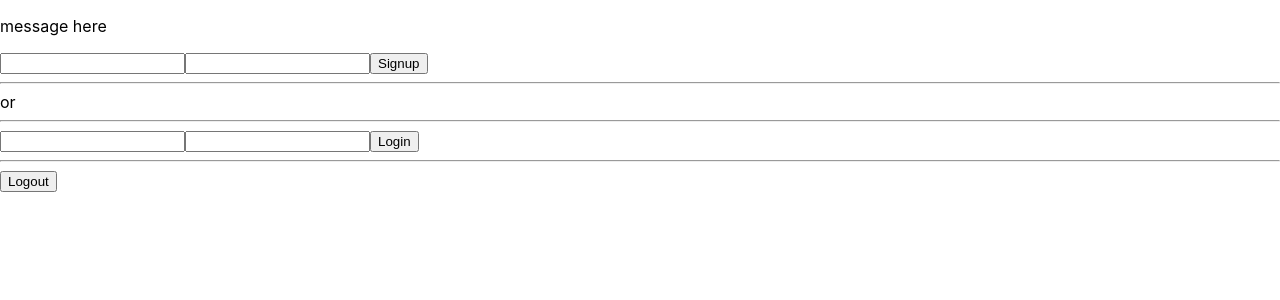
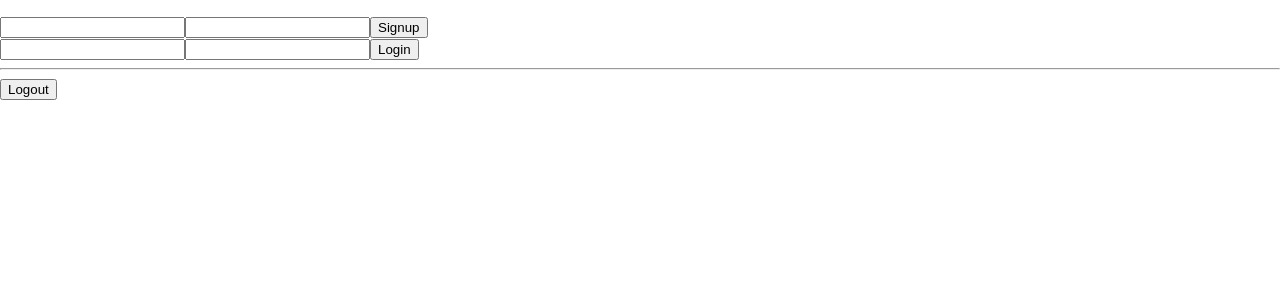
Before and after one commit to ilynne/bus-dashboard, a React (Create React App) app in the folder client/: page / in a window 1280 px wide. Shown: the top 300 px of the page. Built offline with nearby package versions, Linux system fonts and the light colour scheme.

Commit message:
displays sign up when logged out

```diff
--- a/client/src/components/LoginSignup.js
+++ b/client/src/components/LoginSignup.js
@@ -8,10 +8,10 @@ export default class LoginSignup extends React.Component {
   render() {
     return (
       <div>
-        <Signup></Signup>
-        <hr />
-        or
-        <hr />
+        { this.props.isSignedIn
+          ? null
+          : <Signup isSignedIn={this.props.isSignedIn}></Signup>
+        }
         <Login
           isSignedIn={this.props.isSignedIn}
           loginUser={this.props.loginUser}
--- a/client/src/components/Signup.js
+++ b/client/src/components/Signup.js
@@ -5,7 +5,8 @@ export default class Signup extends React.Component {
   state = {
     email: '',
     password: '',
-    message: 'message here'
+    message: '',
+    signedUp: false
   }
 
   handleInputChange = (e) => {
@@ -34,12 +35,15 @@ export default class Signup extends React.Component {
     switch(res) {
       case 200:
         this.setMessage('Success! You can login now.');
+        this.setSignedup(true);
         break;
       case 409:
         this.setMessage('A user with that email already exists.');
+        this.setSignedup(false);
         break;
       default:
         this.setMessage('Something went wrong');
+        this.setSignedup(false);
     }
   }
 
@@ -49,10 +53,19 @@ export default class Signup extends React.Component {
     })
   }
 
+  setSignedup = (signedUp) => {
+    this.setState({
+      signedUp: signedUp
+    })
+  }
+
   render() {
     return (
       <div>
         <p>{this.state.message}</p>
+        { this.state.signedUp
+          ? null
+          : <div>
               <form
                 className={'sign-up-form'}
                 onSubmit={this.handleFormSubmit}
@@ -81,10 +94,12 @@ export default class Signup extends React.Component {
                   </input>
               </form>
             </div>
+        }
+      </div>
     )
   }
 }
 
 Signup.propTypes = {
-
+  isSignedIn: PropTypes.bool.isRequired,
 }
```
Lines whose indentation alone changed are shown as unchanged.
